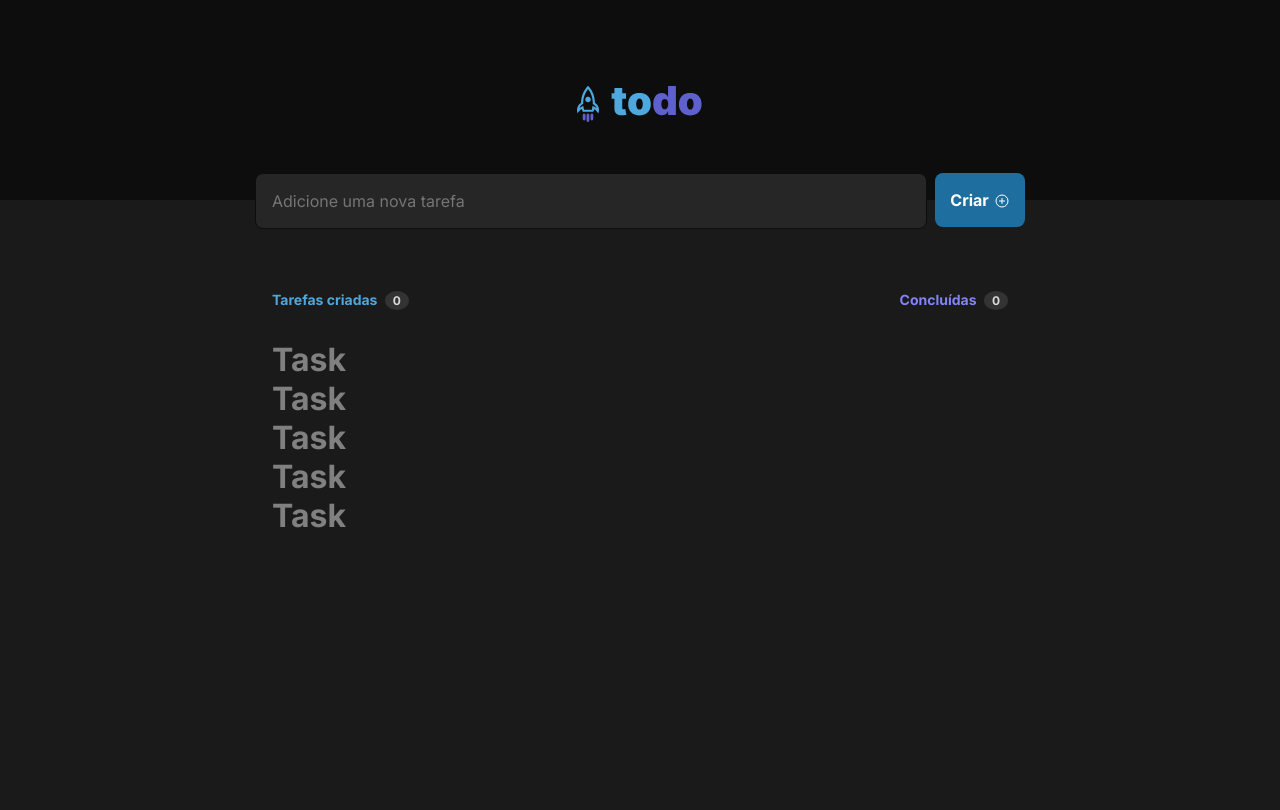
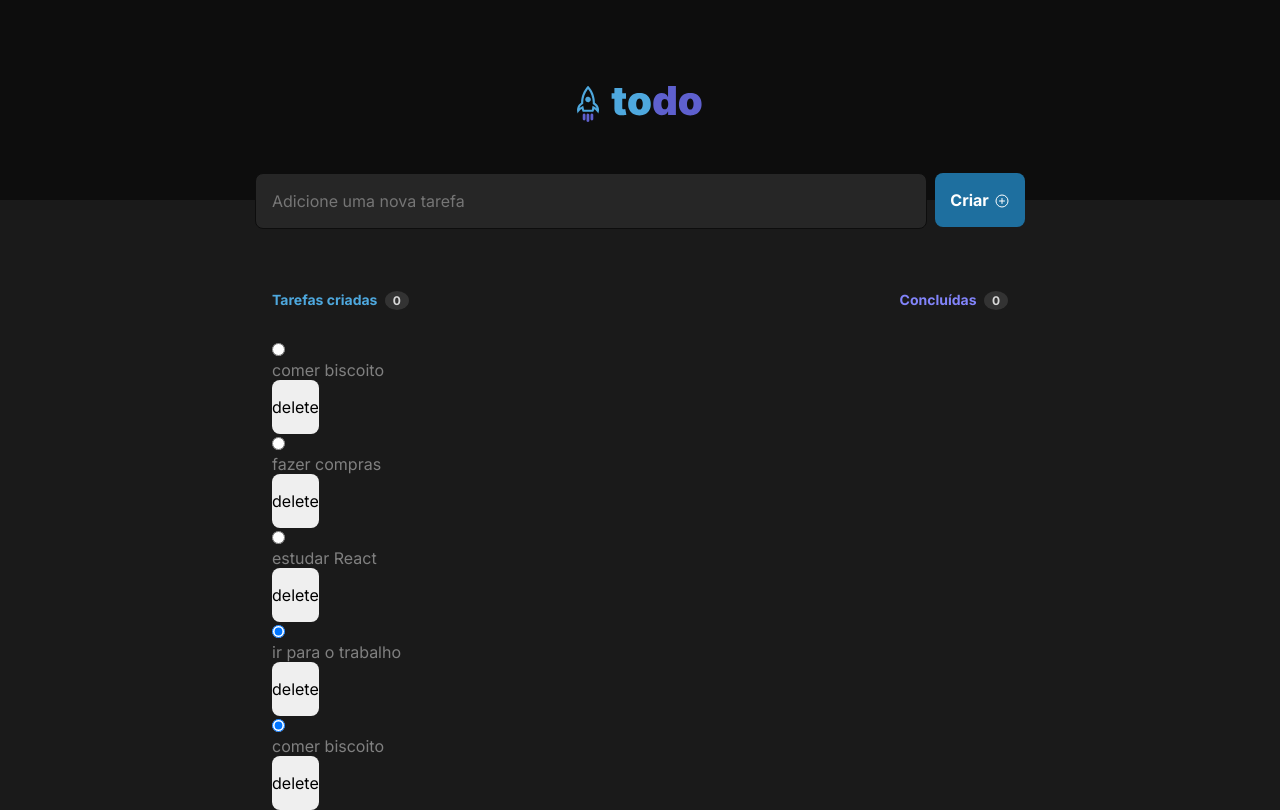
Before and after one commit to MartinGBB/todo-ignite, a React (Vite) app: page / in a window 1280 px wide. Built offline with nearby package versions, Linux system fonts and the light colour scheme.

Commit message:
feat: adiciona estructura principal do componente

```diff
--- a/src/components/Task.tsx
+++ b/src/components/Task.tsx
@@ -1,13 +1,26 @@
 
 interface TaskProps {
-  task: string;
-  isComplete: boolean;
+  content: {
+    task: string;
+    isComplete: boolean;
+  }
 };
 
-export function Task({ task, isComplete }: TaskProps) {
+export function Task({ content }: TaskProps) {
   return (
     <div>
-      <h1>Task</h1>
+      <input
+        type="radio"
+        checked={content.isComplete}
+      />
+
+      <p>{content.task}</p>
+
+      <button
+        type="button"
+      >
+        delete
+      </button>
     </div>
   )
 }
--- a/src/components/ToDo.tsx
+++ b/src/components/ToDo.tsx
@@ -76,8 +76,7 @@ const tasksJson = [
                 key={ task.id }
                 content={task}
               />
-            )
-
+            );
           })
         )
       }
```
